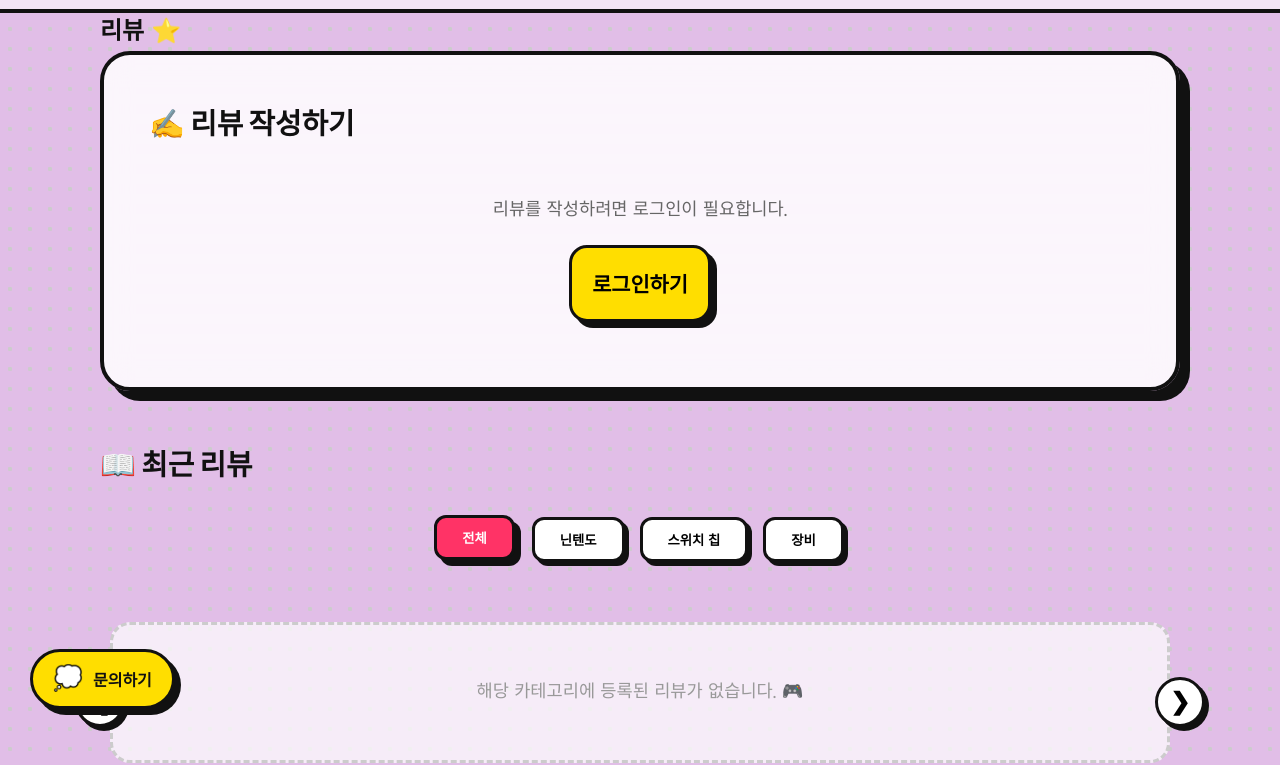
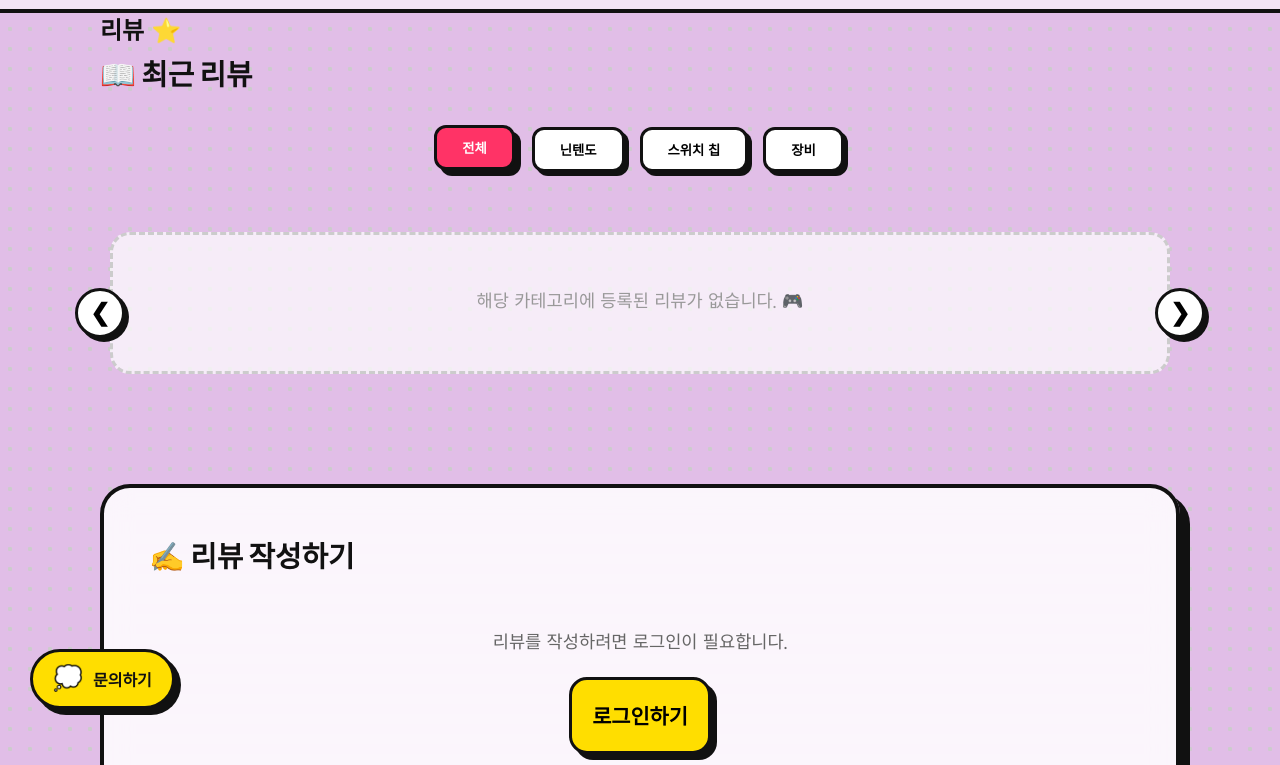
Before and after one commit to bhm-bhm-bhm/Nintendo, a plain HTML site: page reviews.html in a window 1280 px wide. Shown: the part 61-826 px from the top of the page. Drawn offline with Linux system fonts and the light colour scheme.

Commit message:
UI: Swapped review list and write form positions

```diff
--- a/reviews.html
+++ b/reviews.html
@@ -65,7 +65,28 @@
     <main class="container page-content">
         <h2 class="page-title">리뷰 ⭐</h2>
 
-        <!-- Write Review Section -->
+        <!-- Reviews List (Now at the TOP) -->
+        <div class="reviews-list-section" style="margin-bottom: 60px;">
+            <h3 class="review-section-title">📖 최근 리뷰</h3>
+
+            <!-- Category Tabs -->
+            <div class="review-filter-tabs">
+                <button class="filter-tab active" data-category="all">전체</button>
+                <button class="filter-tab" data-category="닌텐도">닌텐도</button>
+                <button class="filter-tab" data-category="스위치 칩">스위치 칩</button>
+                <button class="filter-tab" data-category="장비">장비</button>
+            </div>
+
+            <div class="review-slider-wrapper">
+                <button class="slider-nav-btn slider-prev" id="slider-prev">❮</button>
+                <div id="reviews-list" class="reviews-slider">
+                    <!-- Dynamically populated -->
+                </div>
+                <button class="slider-nav-btn slider-next" id="slider-next">❯</button>
+            </div>
+        </div>
+
+        <!-- Write Review Section (Now at the BOTTOM) -->
         <div class="review-write-card" id="review-write-container">
             <h3 class="review-section-title">✍️ 리뷰 작성하기</h3>
             <div id="login-required-msg" style="display: none; text-align: center; padding: 20px;">
@@ -115,29 +136,10 @@
                         style="text-align: right; font-size: 0.85rem; color: #999; margin-top: 5px; font-weight: 600;">0
                         / 30자</div>
                 </div>
-                <button type="submit" class="review-submit-btn">리뷰 등록</button>
+                <button type="submit" class="review-submit-btn"
+                    style="background: var(--n-blue); color: var(--n-dark); box-shadow: 6px 6px 0 var(--n-dark);">리뷰
+                    등록</button>
             </form>
-        </div>
-
-        <!-- Reviews List -->
-        <div class="reviews-list-section">
-            <h3 class="review-section-title">📖 최근 리뷰</h3>
-
-            <!-- Category Tabs -->
-            <div class="review-filter-tabs">
-                <button class="filter-tab active" data-category="all">전체</button>
-                <button class="filter-tab" data-category="닌텐도">닌텐도</button>
-                <button class="filter-tab" data-category="스위치 칩">스위치 칩</button>
-                <button class="filter-tab" data-category="장비">장비</button>
-            </div>
-
-            <div class="review-slider-wrapper">
-                <button class="slider-nav-btn slider-prev" id="slider-prev">❮</button>
-                <div id="reviews-list" class="reviews-slider">
-                    <!-- Dynamically populated -->
-                </div>
-                <button class="slider-nav-btn slider-next" id="slider-next">❯</button>
-            </div>
         </div>
     </main>
 
@@ -378,9 +380,8 @@
             showToast('✅ 리뷰가 등록되었습니다! (+5 XP 획득)', 'toast-xp');
         });
 
-        // Edit/Delete functions (unchanged from previous)
+        // Edit/Delete functions
         function showEditForm(index) {
-            // Simplified for slider context
             const reviews = JSON.parse(localStorage.getItem('nshop_reviews') || '[]');
             const review = reviews[index];
             const card = document.getElementById(`review-${index}`);
```
